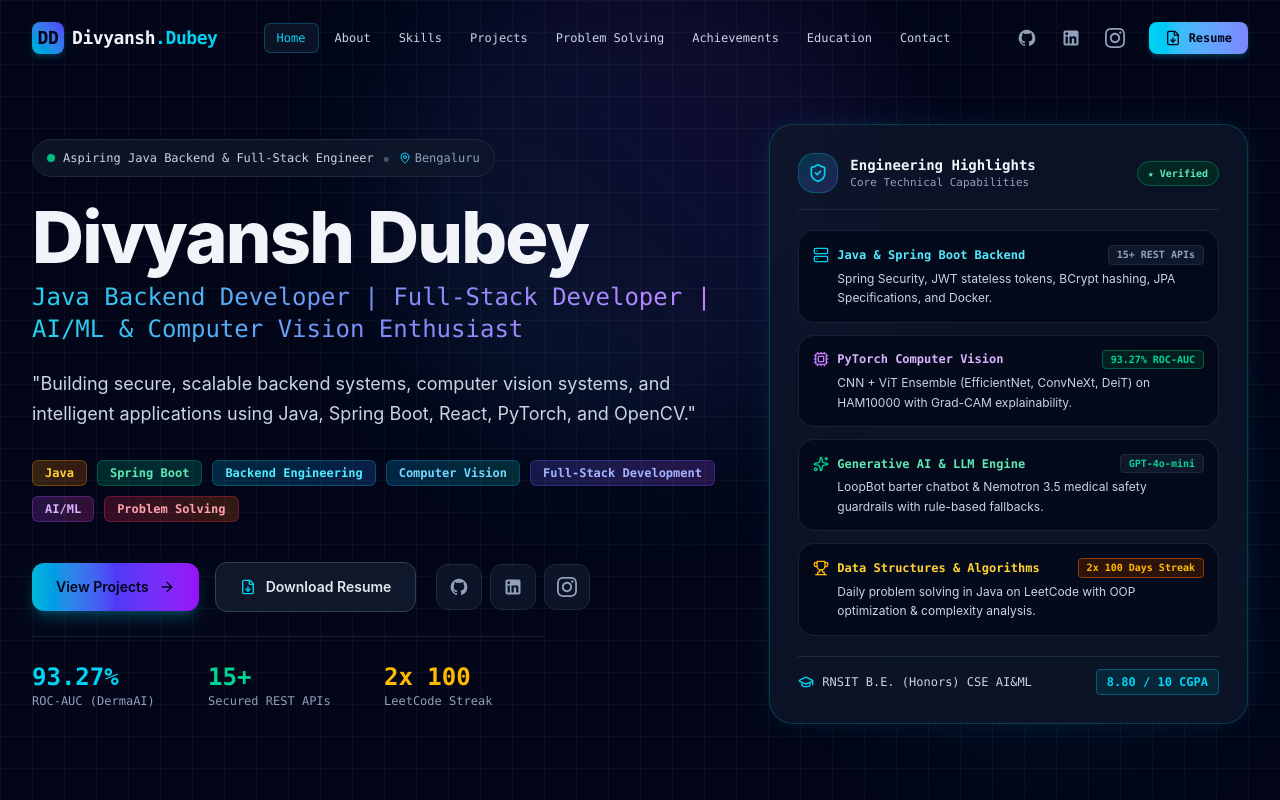
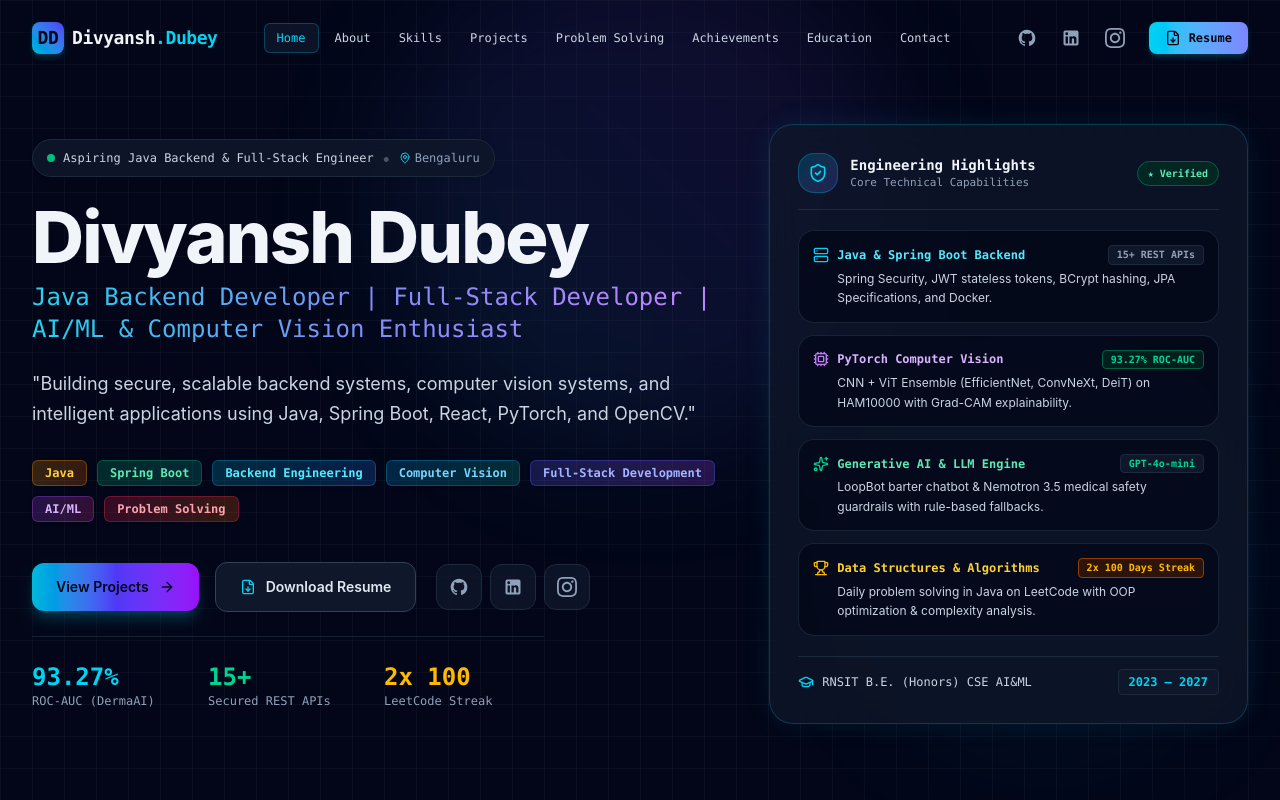
Before and after one commit to divyanshh19/portfolio, a React (Vite) app: page / in a window 1280 px wide. Shown: the top 800 px of the page. Built offline with nearby package versions, Linux system fonts and the light colour scheme.

Commit message:
Remove CGPA score from portfolio data, hero academic banner, and education section

```diff
--- a/src/components/Education.jsx
+++ b/src/components/Education.jsx
@@ -51,9 +51,11 @@ export default function Education() {
                   <Calendar className="w-3.5 h-3.5" />
                   {edu.period}
                 </span>
-                <span className="px-3 py-1 rounded-lg bg-slate-900 border border-slate-700 text-slate-200 text-xs font-bold">
-                  {edu.score}
-                </span>
+                {edu.score && (
+                  <span className="px-3 py-1 rounded-lg bg-slate-900 border border-slate-700 text-slate-200 text-xs font-bold">
+                    {edu.score}
+                  </span>
+                )}
               </div>
             </div>
           ))}
--- a/src/components/Hero.jsx
+++ b/src/components/Hero.jsx
@@ -234,8 +234,8 @@ export default function Hero({ onOpenResume }) {
                   <GraduationCap className="w-4 h-4 text-cyan-400" />
                   <span>RNSIT B.E. (Honors) CSE AI&ML</span>
                 </div>
-                <span className="font-bold text-cyan-400 bg-cyan-950/60 px-2.5 py-1 rounded border border-cyan-800">
-                  8.80 / 10 CGPA
+                <span className="font-semibold text-cyan-400 bg-slate-900 px-2.5 py-1 rounded border border-slate-800">
+                  2023 – 2027
                 </span>
               </div>
 
--- a/src/data/portfolioData.js
+++ b/src/data/portfolioData.js
@@ -139,7 +139,6 @@ export const educationData = [
     degree: "B.E. (Honors) in Computer Science and Engineering with Artificial Intelligence & Machine Learning",
     institution: "RNS Institute of Technology, Bengaluru",
     period: "2023 – 2027",
-    score: "CGPA: 8.80 / 10",
     isCurrent: true
   }
 ];
```
